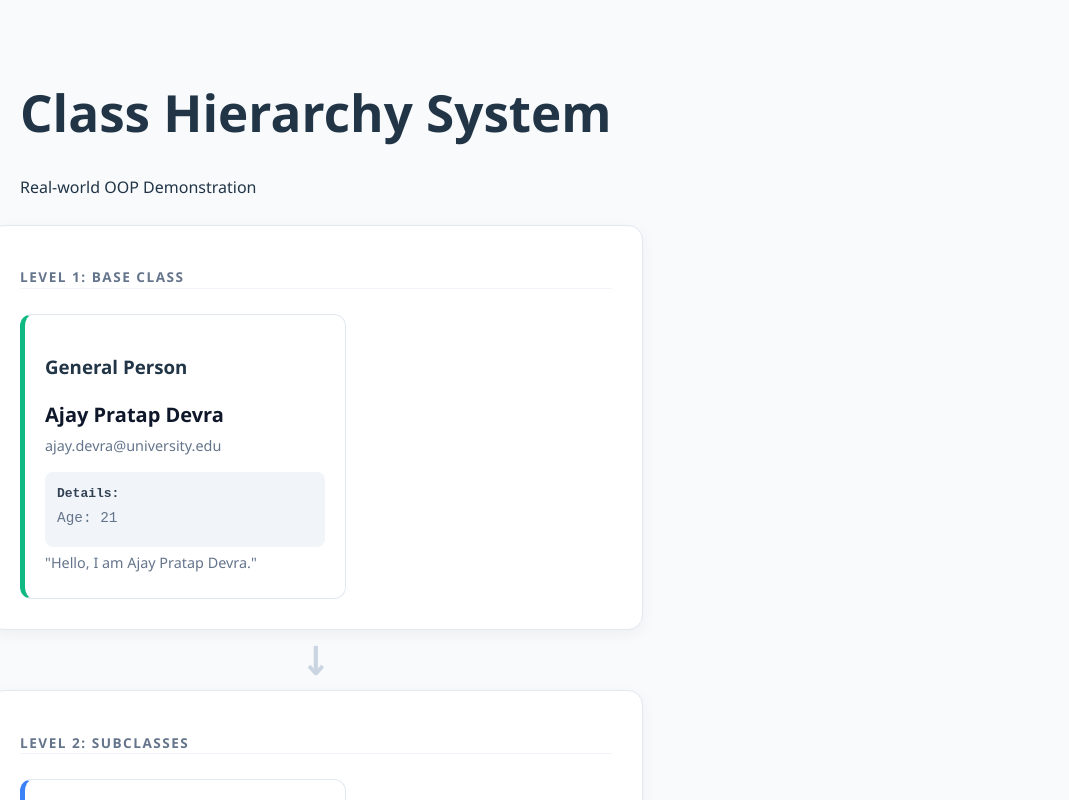
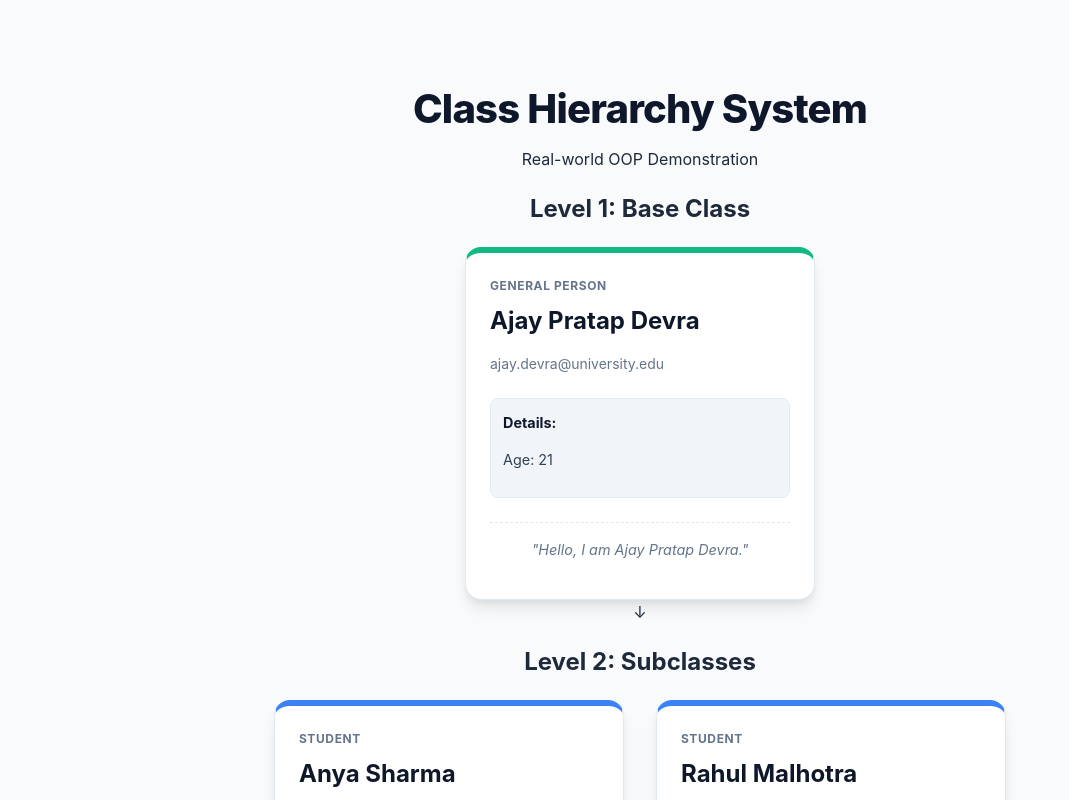
Before and after one commit to ajaypratapdevra/experiment-3-3-inheritance, a React (Vite) app: page / in a window 1280 px wide. Shown: the top 800 px of the page, without its empty margins (0-1069 px from the left). Built offline with nearby package versions, Linux system fonts and the light colour scheme.

Commit message:
Fixed all bugs and polished hierarchy UI

```diff
--- a/src/App.css
+++ b/src/App.css
@@ -1,64 +1,125 @@
-body {
-  background-color: #f8fafc;
-  margin: 0;
-  font-family: 'Segoe UI', Tahoma, sans-serif;
+/* RESET & BASICS */
+:root {
+  font-family: Inter, system-ui, Avenir, Helvetica, Arial, sans-serif;
+  line-height: 1.5;
+  font-weight: 400;
+  color-scheme: light;
 }
 
-.app-container {
-  padding: 50px 20px;
+body {
+  margin: 0;
+  padding: 0;
+  min-height: 100vh;
+  background-color: #f8fafc; /* Clean light grey background */
+  color: #1e293b; /* Dark slate text (Sharp and readable) */
   display: flex;
-  flex-direction: column;
-  align-items: center;
+  justify-content: center;
 }
 
-.hierarchy-level {
-  width: 100%;
-  max-width: 900px;
-  background: white;
-  padding: 30px;
-  border-radius: 15px;
-  border: 1px solid #e2e8f0;
-  box-shadow: 0 4px 15px rgba(0,0,0,0.05);
-  margin: 10px 0;
+/* APP CONTAINER */
+.app-container {
+  max-width: 1200px;
+  margin: 40px auto;
+  padding: 20px;
+  text-align: center;
 }
 
-.level-title {
-  font-size: 0.85rem;
-  color: #64748b;
-  text-transform: uppercase;
-  letter-spacing: 1.5px;
-  margin-bottom: 25px;
-  border-bottom: 1px solid #f1f5f9;
+/* HEADINGS */
+h1 {
+  font-size: 2.5rem;
+  color: #0f172a; /* Deep black-blue */
+  margin-bottom: 0.5rem;
+  font-weight: 800;
+  letter-spacing: -0.02em; /* Makes text look tighter and sharper */
 }
 
-.connector {
-  font-size: 2.5rem;
-  color: #cbd5e1;
-  font-weight: bold;
-  line-height: 1;
+/* SUBTITLE (Fixed visibility) */
+.app-container > p {
+  color: #64748b; /* Medium grey - clearly visible */
+  font-size: 1.1rem;
+  margin-top: 0;
+  margin-bottom: 3rem;
 }
 
+/* CARD GRID */
+.card-grid {
+  display: flex;
+  justify-content: center;
+  gap: 2rem;
+  flex-wrap: wrap;
+}
+
+/* CARD STYLING */
 .card {
   background: #ffffff;
+  border-radius: 16px;
+  padding: 24px;
+  width: 300px;
+  text-align: left;
+  box-shadow: 0 10px 15px -3px rgba(0, 0, 0, 0.1), 0 4px 6px -2px rgba(0, 0, 0, 0.05);
+  transition: transform 0.2s, box-shadow 0.2s;
   border: 1px solid #e2e8f0;
-  border-radius: 12px;
-  padding: 20px;
-  width: 280px;
-  text-align: left;
+  border-top: 6px solid #ccc; /* Default border top */
 }
 
-/* Fix for role-based coloring */
-.card.student { border-left: 5px solid #3b82f6; }
-.card.teacher { border-left: 5px solid #ef4444; }
-.card.general-person { border-left: 5px solid #10b981; }
+.card:hover {
+  transform: translateY(-5px);
+  box-shadow: 0 20px 25px -5px rgba(0, 0, 0, 0.1), 0 10px 10px -5px rgba(0, 0, 0, 0.04);
+}
 
-.card h2 { margin: 5px 0; font-size: 1.25rem; color: #0f172a; }
-.card p { margin: 5px 0; color: #64748b; font-size: 0.9rem; }
+/* ROLE COLORS */
+.card.general-person { border-top-color: #10b981; } /* Emerald Green */
+.card.student { border-top-color: #3b82f6; } /* Royal Blue */
+.card.teacher { border-top-color: #f43f5e; } /* Rose Red */
+
+/* CARD TYPOGRAPHY */
+.card h3 {
+  font-size: 0.75rem;
+  text-transform: uppercase;
+  letter-spacing: 0.05em;
+  color: #64748b;
+  margin: 0;
+  font-weight: 700;
+}
+
+.card h2 {
+  font-size: 1.5rem;
+  color: #0f172a;
+  margin: 0.5rem 0;
+  font-weight: 700;
+}
+
+.email {
+  color: #64748b;
+  font-size: 0.875rem;
+  margin-bottom: 1.5rem;
+}
+
+/* DETAILS BOX (Fixed invisible text) */
 .details {
-  background: #f1f5f9;
+  background-color: #f1f5f9; /* Light grey box */
+  color: #334155; /* Dark grey text - 100% VISIBLE NOW */
   padding: 12px;
   border-radius: 8px;
-  margin-top: 15px;
-  font-family: monospace;
-  color: #334155;
+  margin-bottom: 1.5rem;
+  font-size: 0.9rem;
+  line-height: 1.6;
+  border: 1px solid #e2e8f0;
 }
+
+.details strong {
+  display: block;
+  color: #0f172a;
+  margin-bottom: 4px;
+}
+
+/* GREETING */
+.greeting {
+  font-style: italic;
+  color: #64748b;
+  text-align: center;
+  font-size: 0.9rem;
+  border-top: 1px dashed #e2e8f0;
+  padding-top: 1rem;
+  margin-top: auto;
+}
```
